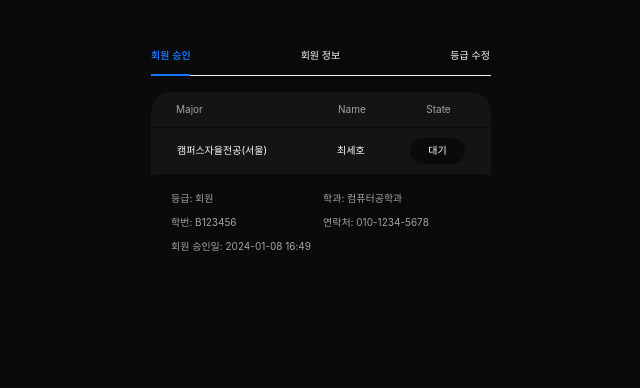
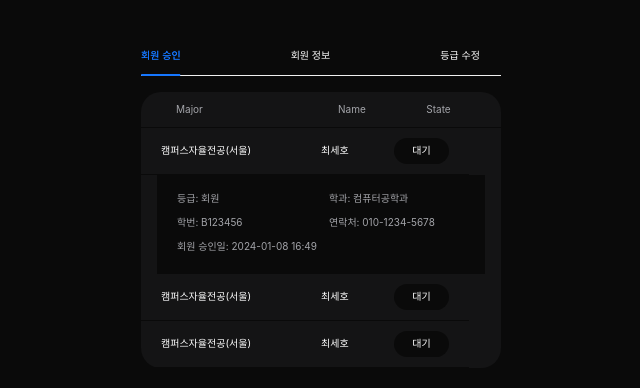
Before and after one commit to HICC-REBOOT/HICC-REBOOT-Frontend, a React (Create React App) app in the folder frontend/: page /admin in a window 1280 px wide. Shown: the top 388 px of the page, without its empty margins (319-959 px from the left). Built offline with nearby package versions, Linux system fonts and the light colour scheme.

Commit message:
feat: 회원 리스트 및 상세정보 구현

```diff
--- a/frontend/src/components/admin/Approval.tsx
+++ b/frontend/src/components/admin/Approval.tsx
@@ -1,8 +1,43 @@
 import React from 'react';
+import type { CollapseProps } from 'antd';
+import { Collapse, ConfigProvider } from 'antd';
+import theme from '@styles/theme';
 import * as A from './style/Approval.style';
 import MemberDetail from './MemberDetail';
+import MemberItem from './MemberItem';
+
+const text = `
+  A dog is a type of domesticated animal.
+  Known for its loyalty and faithfulness,
+  it can be found as a welcome guest in many households across the world.
+`;
+
+const items: CollapseProps['items'] = [
+  {
+    key: '1',
+    label: <MemberItem />,
+    children: <MemberDetail />,
+    showArrow: false,
+  },
+  {
+    key: '2',
+    label: <MemberItem />,
+    children: <MemberDetail />,
+    showArrow: false,
+  },
+  {
+    key: '3',
+    label: <MemberItem />,
+    children: <MemberDetail />,
+    showArrow: false,
+  },
+];
 
 export default function Approval() {
+  const onChange = (key: string | string[]) => {
+    console.log(key);
+  };
+
   return (
     <A.MembersBox>
       <A.CategoryBox>
@@ -10,14 +45,22 @@ export default function Approval() {
         <A.NameDivision>Name</A.NameDivision>
         <A.StateDivision>State</A.StateDivision>
       </A.CategoryBox>
-      <A.MemberBox>
-        <A.Major>캠퍼스자율전공(서울)</A.Major>
-        <A.Name>최세호</A.Name>
-        <A.State>
-          <A.StateText>대기</A.StateText>
-        </A.State>
-      </A.MemberBox>
-      <MemberDetail />
+
+      <ConfigProvider
+        theme={{
+          token: {
+            paddingSM: 0,
+          },
+          components: {
+            Collapse: {
+              contentPadding: '100px 0px',
+              headerPadding: 0,
+            },
+          },
+        }}
+      >
+        <Collapse bordered={false} ghost={true} items={items} defaultActiveKey={['1']} onChange={onChange} />
+      </ConfigProvider>
     </A.MembersBox>
   );
 }
--- /dev/null
+++ b/frontend/src/components/admin/MemberItem.tsx
@@ -0,0 +1,14 @@
+import React from 'react';
+import * as A from './style/Approval.style';
+
+export default function MemberItem() {
+  return (
+    <A.MemberBox>
+      <A.Major>캠퍼스자율전공(서울)</A.Major>
+      <A.Name>최세호</A.Name>
+      <A.State>
+        <A.StateText>대기</A.StateText>
+      </A.State>
+    </A.MemberBox>
+  );
+}
--- a/frontend/src/components/admin/style/MemberDetail.tsx
+++ b/frontend/src/components/admin/style/MemberDetail.tsx
@@ -4,7 +4,7 @@ import styled from 'styled-components';
 
 export const DetailBox = styled.div`
   display: flex;
-  width: 34rem;
+  width: 32.8rem;
   padding: 1.6rem 2rem 2rem 2rem;
   align-items: flex-start;
   align-content: flex-start;
```
Also changed, not shown: 1 other file (tests, documents, lock files or other folders).
